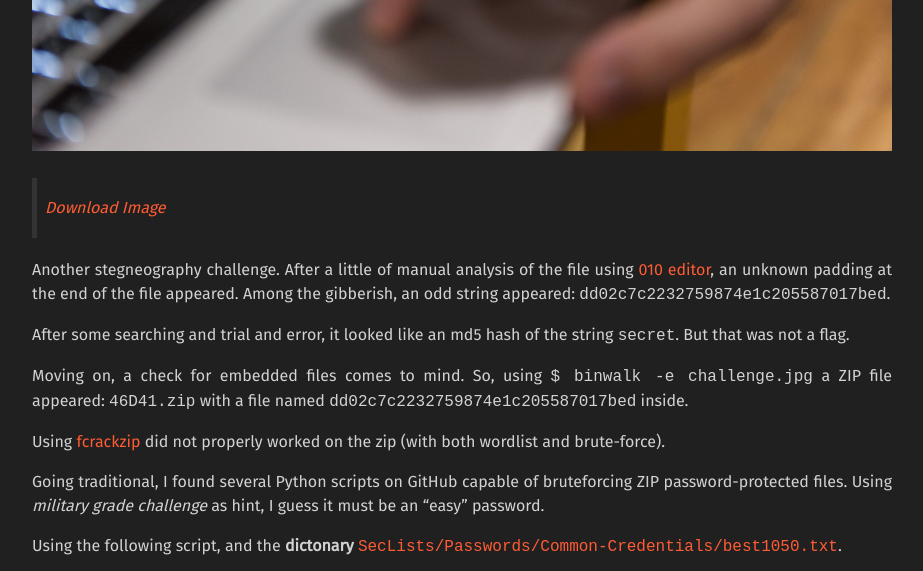
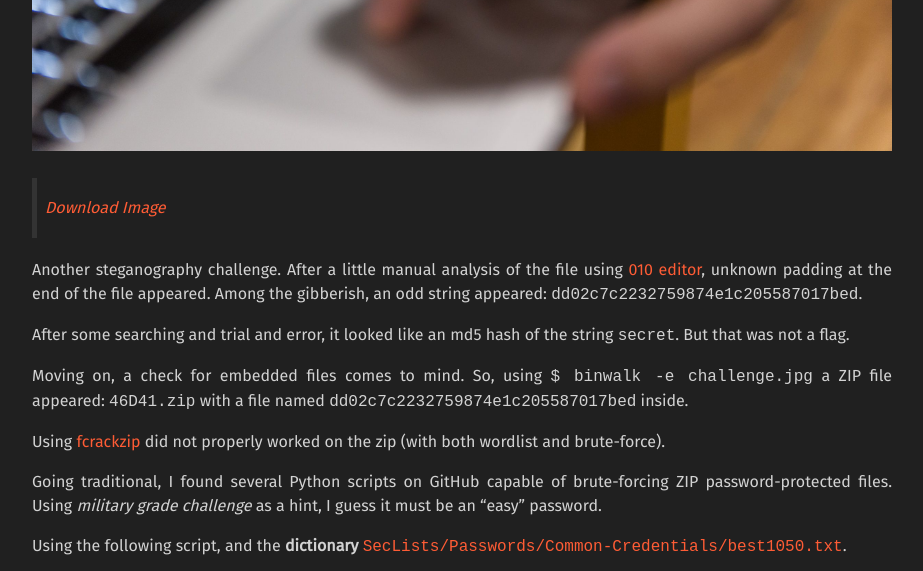
Before and after one commit to jpdias/jpdias.github.io, a Jekyll site: the page built from _posts/2019-04-21-oposecaprilchallenge.md, in a window 1280 px wide and 900 px high, scrolled down 3184 px, cut to the strip 0-571 px from the top of the window. Shown: the whole strip, without its empty margins (178-1101 px from the left). Built offline with Jekyll 4.4.1, drawn with Linux system fonts in a browser that asks for light colours; nearby versions of some CDN libraries; some of the changed text lies outside the part shown.

Commit message:
small fixes

````diff
--- a/_posts/2019-04-21-oposecaprilchallenge.md
+++ b/_posts/2019-04-21-oposecaprilchallenge.md
@@ -23,9 +23,9 @@ The meetup happens in a monthly-basis, feel free to [join in](https://www.meetup
 
 ### How to solve it?
 
-This seems like a stegneography challenge. The first attempt was trying to run several stegneography tools, including [zsteg](https://github.com/zed-0xff/zsteg). However none of them worked throwing a variety of errors, but ```steghide``` throwed a curious one:
+This seems like a steganography challenge. The first attempt was trying to run several steganography tools, including [zsteg](https://github.com/zed-0xff/zsteg). However none of them worked throwing a variety of errors, but ```steghide``` threw a curious one:
 
-```steghide: the bmp file "omegalul.bmp" has a format that is not supported (biSize: 124).```
+```steghide: the BMP file "omegalul.bmp" has a format that is not supported (biSize: 124).```
 
 After some searching found out this relevant [StackOverflow Question](https://stackoverflow.com/questions/25713117/what-is-the-difference-between-bisizeimage-bisize-and-bfsize):
 
@@ -48,7 +48,7 @@ And, by just changing the value from 124 to 40 in the file header (OFFSET 14 / D
 
 > [Download Image](/images/oposec/challenge.jpg)
 
-Another stegneography challenge. After a little of manual analysis of the file using [010 editor](https://www.sweetscape.com/010editor/), an unknown padding at the end of the file appeared. Among the gibberish, an odd string appeared: ```dd02c7c2232759874e1c205587017bed```.
+Another steganography challenge. After a little manual analysis of the file using [010 editor](https://www.sweetscape.com/010editor/), unknown padding at the end of the file appeared. Among the gibberish, an odd string appeared: ```dd02c7c2232759874e1c205587017bed```.
 
 After some searching and trial and error, it looked like an md5 hash of the string ```secret```. But that was not a flag.
 
@@ -56,9 +56,9 @@
 
 Using [fcrackzip](https://github.com/hyc/fcrackzip) did not properly worked on the zip (with both wordlist and brute-force).
 
-Going traditional, I found several Python scripts on GitHub capable of bruteforcing ZIP password-protected files. Using *military grade challenge* as hint, I guess it must be an "easy" password.
+Going traditional, I found several Python scripts on GitHub capable of brute-forcing ZIP password-protected files. Using *military grade challenge* as a hint, I guess it must be an "easy" password.
 
-Using the following script, and the **dictonary** [```
+Using the following script, and the **dictionary** [```
 SecLists/Passwords/Common-Credentials/best1050.txt```](https://github.com/danielmiessler/SecLists/blob/master/Passwords/Common-Credentials/best1050.txt).
 
 <script src="https://gist.github.com/jpdias/569562c7c5ab57492ceec15e20345c25.js"></script>
````
